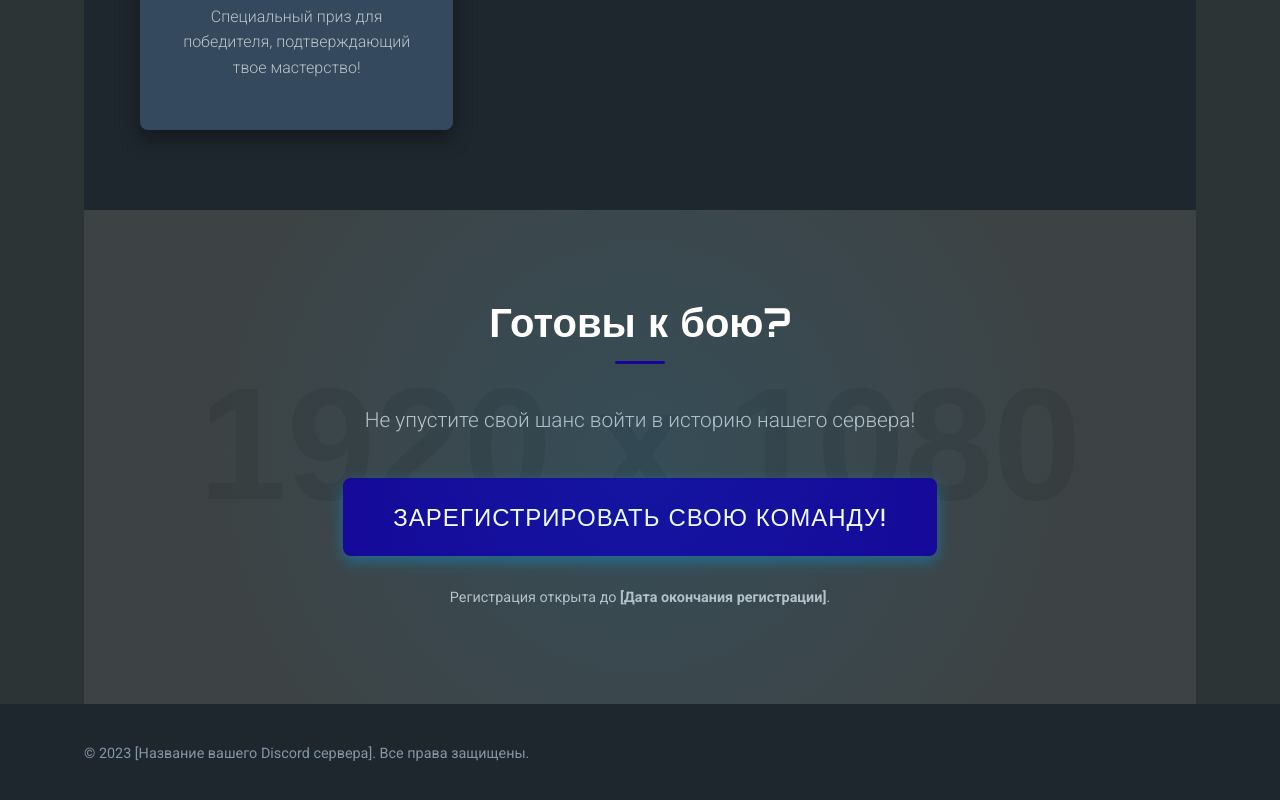
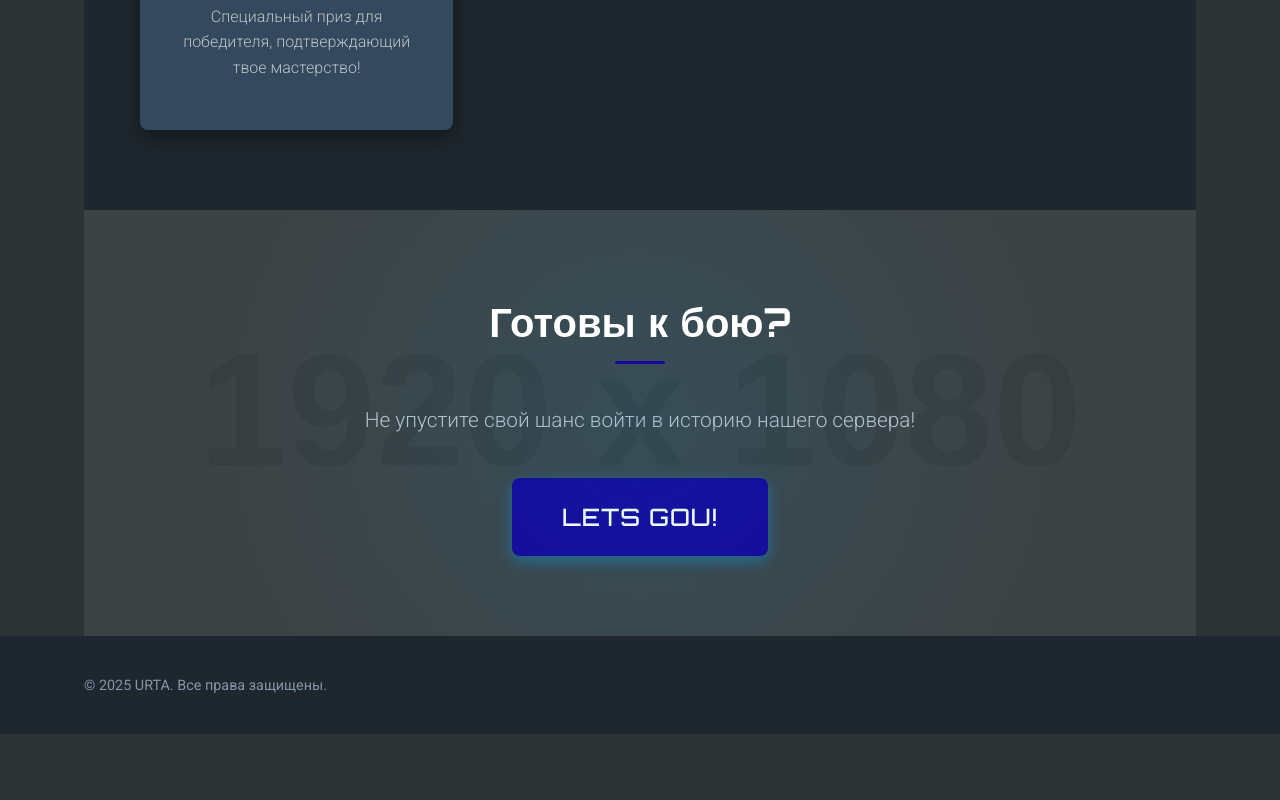
Before and after one commit to kkyo-q/urtatournament, a plain HTML site: page index.html in a window 1280 px wide. Shown: the part 4882-5682 px from the top of the page. After the commit the page ends 5616 px from the top, so only its background shows below. Drawn offline with Linux system fonts and the light colour scheme; placeholder pictures from the web are drawn by us; some icons are missing.

Commit message:
Add files via upload

```diff
--- a/index.html
+++ b/index.html
@@ -274,14 +274,14 @@
             <h2 class="section-title">Готовы к бою?</h2>
             <p class="section-subtitle">Не упустите свой шанс войти в историю нашего сервера!</p>
             <a href="[Ссылка на форму регистрации или канал в Discord]"
-                class="btn btn-primary btn-large">Зарегистрировать свою команду!</a>
-            <p class="register-note">Регистрация открыта до <strong>[Дата окончания регистрации]</strong>.</p>
+                class="btn btn-primary btn-large">LETS GOU!</a>
+
         </section>
     </main>
 
     <footer class="footer">
         <div class="container">
-            <p>&copy; 2023 [Название вашего Discord сервера]. Все права защищены.</p>
+            <p>&copy; 2025 URTA. Все права защищены.</p>
             <div class="social-links">
                 <a href="[Ссылка на ваш Discord сервер]" target="_blank"><i class="fab fa-discord"></i></a>
                 <!-- Добавьте ссылки на другие соцсети, если есть -->
```
